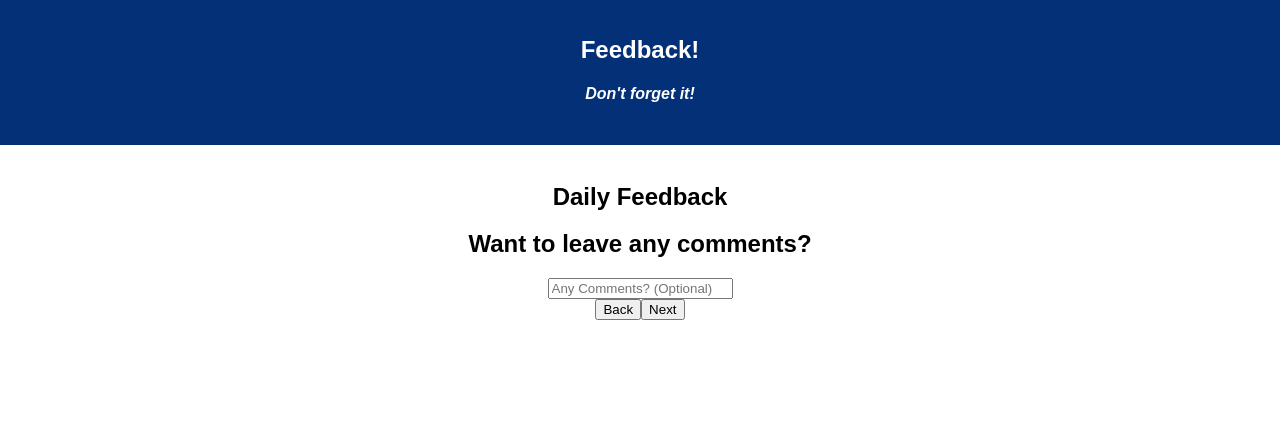
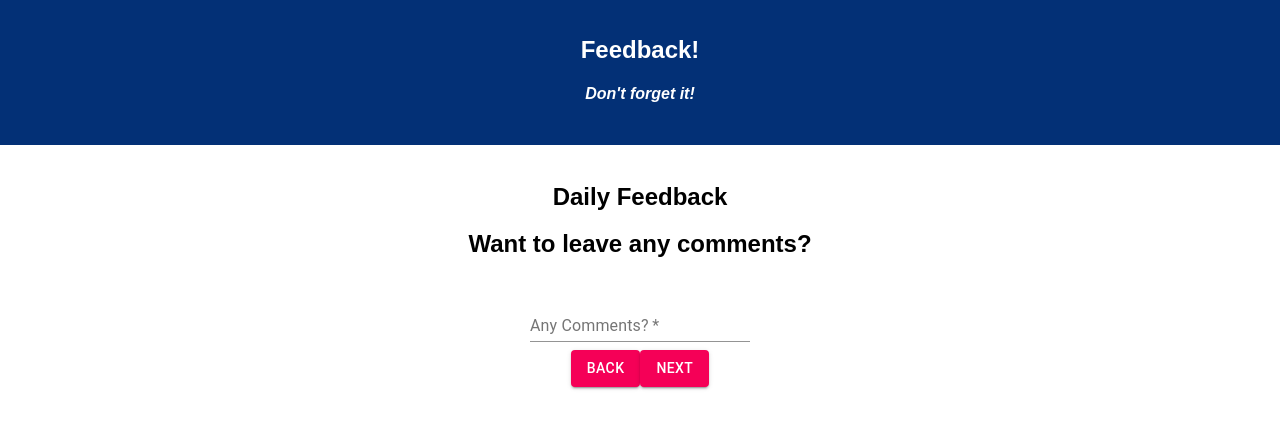
Before and after one commit to AdrianNiu/react-feedback-manager, a React (Create React App) app: page /#/comment in a window 1280 px wide. Shown: the top 428 px of the page. Built offline with nearby package versions, Linux system fonts and the light colour scheme.

Commit message:
completed styling

```diff
--- a/package.json
+++ b/package.json
@@ -4,6 +4,7 @@
   "private": true,
   "proxy": "http://localhost:5000",
   "dependencies": {
+    "@material-ui/core": "^4.9.10",
     "axios": "^0.19.0",
     "pg": "^7.4.1",
     "react": "^16.8.6",
--- a/src/components/Pages/Comment/Comment.js
+++ b/src/components/Pages/Comment/Comment.js
@@ -2,6 +2,9 @@ import React, { Component } from 'react';
 import { withRouter } from 'react-router-dom';
 
 import { connect } from 'react-redux';
+
+import Button from '@material-ui/core/Button';
+import TextField from '@material-ui/core/TextField';
 
 class Comment extends Component {
 
@@ -47,13 +50,26 @@ class Comment extends Component {
                     <h2>Daily Feedback</h2>
                     <h2>Want to leave any comments?</h2>
                     <form>
-                        <input type="text" placeholder="Any Comments? (Optional)" value={this.state.feedback.comments}
-                            onChange={(event) => this.handleChangeFor('comments', event)} />
+
+                        <TextField
+                            type="text"
+                            value={this.state.feedback.comments}
+                            onChange={(event) => { this.handleChangeFor('comments', event) }}
+                            required
+                            id="standard-with-placeholder"
+                            label="Any Comments?"
+                            placeholder="Comments? (Optional)"
+                            margin="normal"
+                        />
+                        {/* <input type="text" placeholder="Any Comments? (Optional)" value={this.state.feedback.comments}
+                            onChange={(event) => this.handleChangeFor('comments', event)} /> */}
 
                     </form>
                     <nav>
-                        <button type="submit" onClick={this.handleSubmitPrevious}>Back</button>
-                        <button type="submit" onClick={this.handleSubmit}>Next</button>
+                        <Button variant="contained" color="secondary" type="submit" onClick={this.handleSubmitPrevious}>Back</Button>
+                        <Button variant="contained" color="secondary" type="submit" onClick={this.handleSubmit}>Next</Button>
+                        {/* <button type="submit" onClick={this.handleSubmitPrevious}>Back</button>
+                        <button type="submit" onClick={this.handleSubmit}>Next</button> */}
                     </nav>
                 </main>
             </div>
--- a/src/components/Pages/Feeling/Feeling.js
+++ b/src/components/Pages/Feeling/Feeling.js
@@ -2,6 +2,13 @@ import React, { Component } from 'react';
 import { withRouter } from 'react-router-dom';
 
 import { connect } from 'react-redux';
+
+
+import Button from '@material-ui/core/Button';
+import TextField from '@material-ui/core/TextField';
+
+
+
 
 class Feeling extends Component {
 
@@ -40,12 +47,31 @@ class Feeling extends Component {
                 <main>
                     <h2>How are you feeling today?</h2>
                     <form>
-                        <input type="text" placeholder="Feeling?  Scale: 1 - 5" value={this.state.feedback.feeling}
-                            onChange={(event) => this.handleChangeFor('feeling', event)} />
+
+                        <TextField
+                            type="text"
+                            value={this.state.feedback.feeling}
+                            onChange={(event) => { this.handleChangeFor('feeling', event) }}
+                            required
+                            id="standard-with-placeholder"
+                            label="Feeling? Scale: 1 - 5"
+                            placeholder="Feeling?  Scale: 1 - 5"
+                            margin="normal"
+                        />
+
+
+
+
+
+                        {/* <input type="text" placeholder="Feeling?  Scale: 1 - 5" value={this.state.feedback.feeling}
+                            onChange={(event) => this.handleChangeFor('feeling', event)} /> */}
 
                     </form>
                     <nav>
-                        <button type="submit" onClick={this.handleSubmit}>Next</button>
+                        <Button variant="contained" color="secondary" type="submit" onClick={this.handleSubmit}>
+                            Next
+                        </Button>
+                        {/* <button type="submit" onClick={this.handleSubmit}>Next</button> */}
                     </nav>
                 </main>
             </div>
--- a/src/components/Pages/Review/Review.js
+++ b/src/components/Pages/Review/Review.js
@@ -2,6 +2,9 @@ import React, { Component } from 'react';
 import { connect } from 'react-redux';
 import axios from 'axios';
 import { withRouter } from 'react-router-dom';
+
+import Button from '@material-ui/core/Button';
+
 
 class Review extends Component {
 
@@ -48,8 +51,10 @@ class Review extends Component {
                     <br />
                 </div>
 
-                <button type="submit" onClick={this.handleSubmitPrevious}>Back</button>
-                <button onClick={(event) => this.handleClick(event)}>Submit</button>
+                <Button variant="contained" color="secondary" type="submit" onClick={this.handleSubmitPrevious}>Back</Button>
+                <Button variant="contained" color="secondary" type="submit" onClick={(event) => this.handleClick(event)}>Submit</Button>
+                {/* <button type="submit" onClick={this.handleSubmitPrevious}>Back</button>
+                <button onClick={(event) => this.handleClick(event)}>Submit</button> */}
             </div>
         );
     }
--- a/src/components/Pages/Support/Support.js
+++ b/src/components/Pages/Support/Support.js
@@ -2,6 +2,9 @@ import React, { Component } from 'react';
 import { withRouter } from 'react-router-dom';
 
 import { connect } from 'react-redux';
+
+import Button from '@material-ui/core/Button';
+import TextField from '@material-ui/core/TextField';
 
 class Support extends Component {
 
@@ -52,13 +55,28 @@ class Support extends Component {
                     <h2>Daily Feedback</h2>
                     <h2>How do you feel support today?</h2>
                     <form>
-                        <input type="text" placeholder="Support?  Scale: 1 - 5" value={this.state.feedback.support}
-                            onChange={(event) => this.handleChangeFor('support', event)} />
+
+                        <TextField
+                            type="text"
+                            value={this.state.feedback.support}
+                            onChange={(event) => { this.handleChangeFor('support', event) }}
+                            required
+                            id="standard-with-placeholder"
+                            label="Support?  1 - 5"
+                            placeholder="Support?  Scale: 1 - 5"
+                            margin="normal"
+                        />
+
+                        {/* <input type="text" placeholder="Support?  Scale: 1 - 5" value={this.state.feedback.support}
+                            onChange={(event) => this.handleChangeFor('support', event)} /> */}
 
                     </form>
                     <nav>
-                        <button type="submit" onClick={this.handleSubmitPrevious}>Back</button>
-                        <button type="submit" onClick={this.handleSubmit}>Next</button>
+
+                        <Button variant="contained" color="secondary" type="submit" onClick={this.handleSubmitPrevious}>Back</Button>
+                        <Button variant="contained" color="secondary" type="submit" onClick={this.handleSubmit}>Next</Button>
+                        {/* <button type="submit" onClick={this.handleSubmitPrevious}>Back</button>
+                        <button type="submit" onClick={this.handleSubmit}>Next</button> */}
                     </nav>
                 </main>
             </div>
--- a/src/components/Pages/Thank/Thank.js
+++ b/src/components/Pages/Thank/Thank.js
@@ -2,6 +2,8 @@ import React, { Component } from 'react';
 import { connect } from 'react-redux';
 
 import { withRouter } from 'react-router-dom';
+
+import Button from '@material-ui/core/Button';
 
 class Thank extends Component {
 
@@ -17,7 +19,8 @@ class Thank extends Component {
             <div>
                 <header>Thank you for your submission!</header>
                 <br/>
-                <button onClick={(event) => this.handleSubmit(event)}>Leave New Feedback</button>
+                <Button variant="contained" color="secondary" type="submit" onClick={(event) => this.handleSubmit(event)}>Leave New Feedback</Button>
+                {/* <button onClick={(event) => this.handleSubmit(event)}>Leave New Feedback</button> */}
             </div>
         );
     }
--- a/src/components/Pages/Understand/Understand.js
+++ b/src/components/Pages/Understand/Understand.js
@@ -2,6 +2,9 @@ import React, { Component } from 'react';
 import { withRouter } from 'react-router-dom';
 
 import { connect } from 'react-redux';
+
+import Button from '@material-ui/core/Button';
+import TextField from '@material-ui/core/TextField';
 
 class Understand extends Component {
 
@@ -51,13 +54,28 @@ class Understand extends Component {
                     <h2>Daily Feedback</h2>
                     <h2>How are your understanding today?</h2>
                     <form>
-                        <input type="text" placeholder="Understanding?  Scale: 1 - 5" value={this.state.feedback.understanding}
-                            onChange={(event) => this.handleChangeFor('understanding', event)} />
+
+                        <TextField
+                            type="text"
+                            value={this.state.feedback.understanding}
+                            onChange={(event) => { this.handleChangeFor('understanding', event) }}
+                            required
+                            id="standard-with-placeholder"
+                            label="Understanding?  1 - 5"
+                            placeholder="Understanding?  Scale: 1 - 5"
+                            margin="normal"
+                        />
+                        {/* <input type="text" placeholder="Understanding?  Scale: 1 - 5" value={this.state.feedback.understanding}
+                            onChange={(event) => this.handleChangeFor('understanding', event)} /> */}
 
                     </form>
                     <nav>
-                        <button type="submit" onClick={this.handleSubmitPrevious}>Back</button>
-                        <button type="submit" onClick={this.handleSubmit}>Next</button>
+                        <Button variant="contained" color="secondary" type="submit" onClick={this.handleSubmitPrevious}>Back</Button>
+                        <Button variant="contained" color="secondary" type="submit" onClick={this.handleSubmit}>Next</Button>
+
+
+                        {/* <button type="submit" onClick={this.handleSubmitPrevious}>Back</button> */}
+                        {/* <button type="submit" onClick={this.handleSubmit}>Next</button> */}
                     </nav>
                 </main>
             </div>
```
Also changed, not shown: 1 other file (tests, documents, lock files or other folders).
